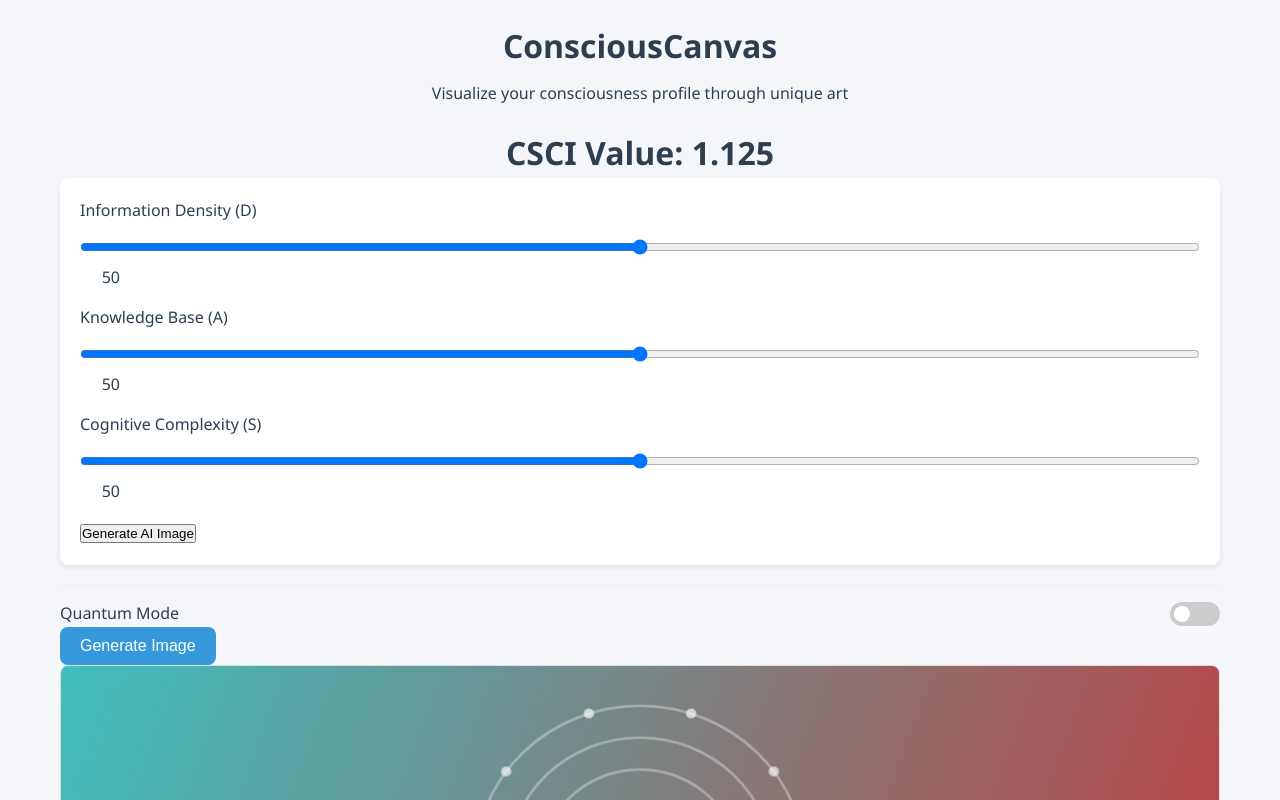
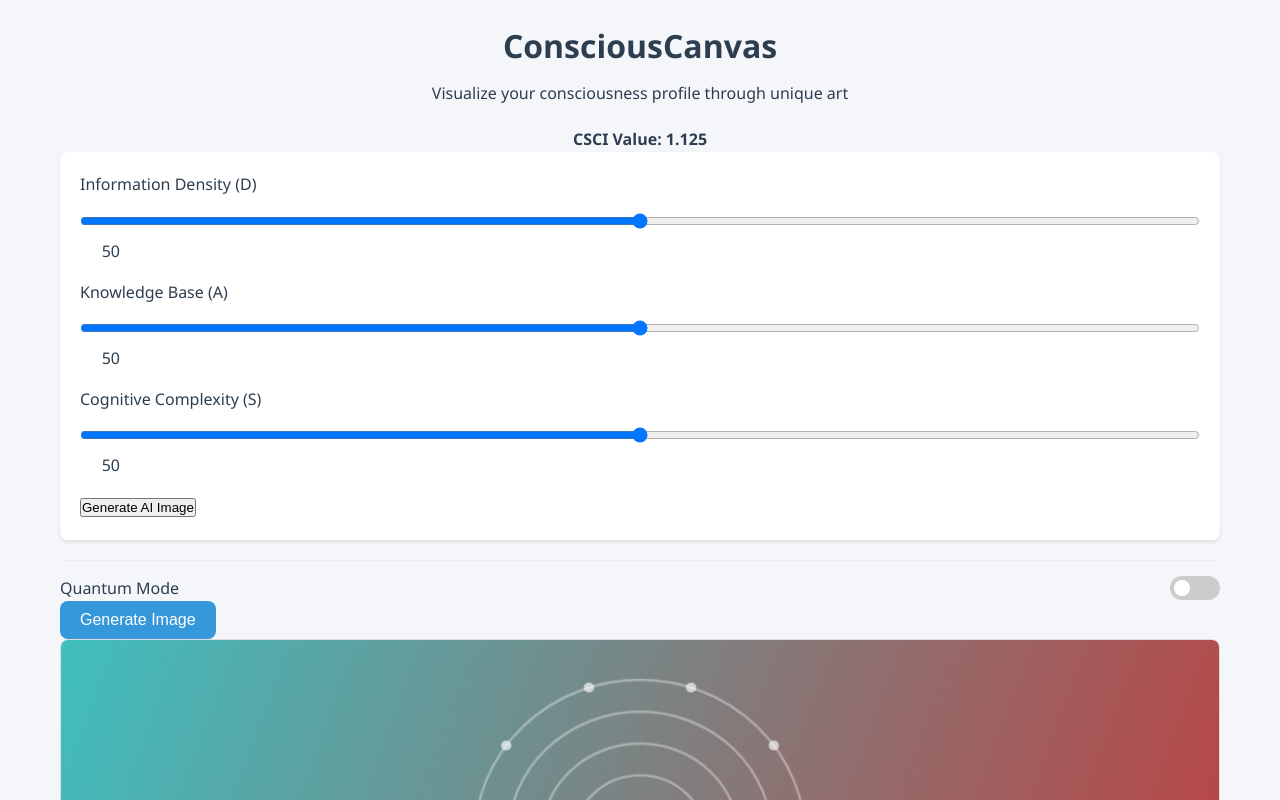
Before and after one commit to honeylouluzon/Introduction-to-Vibe-Coding-ArtGen, a plain HTML site: page index.html in a window 1280 px wide. Shown: the top 800 px of the page. Drawn offline with Linux system fonts and the light colour scheme.

Commit message:
Manual Update

```diff
--- a/index.html
+++ b/index.html
@@ -14,7 +14,7 @@
         </header>
 
         <main>
-            <div class="csci-display" style="font-size: 2em; font-weight: bold;">
+            <div class="csci-display" style="font-size: 1em; font-weight: bold;">
                 <span>CSCI Value: </span>
                 <span id="csciValue">0</span>
             </div>
```
